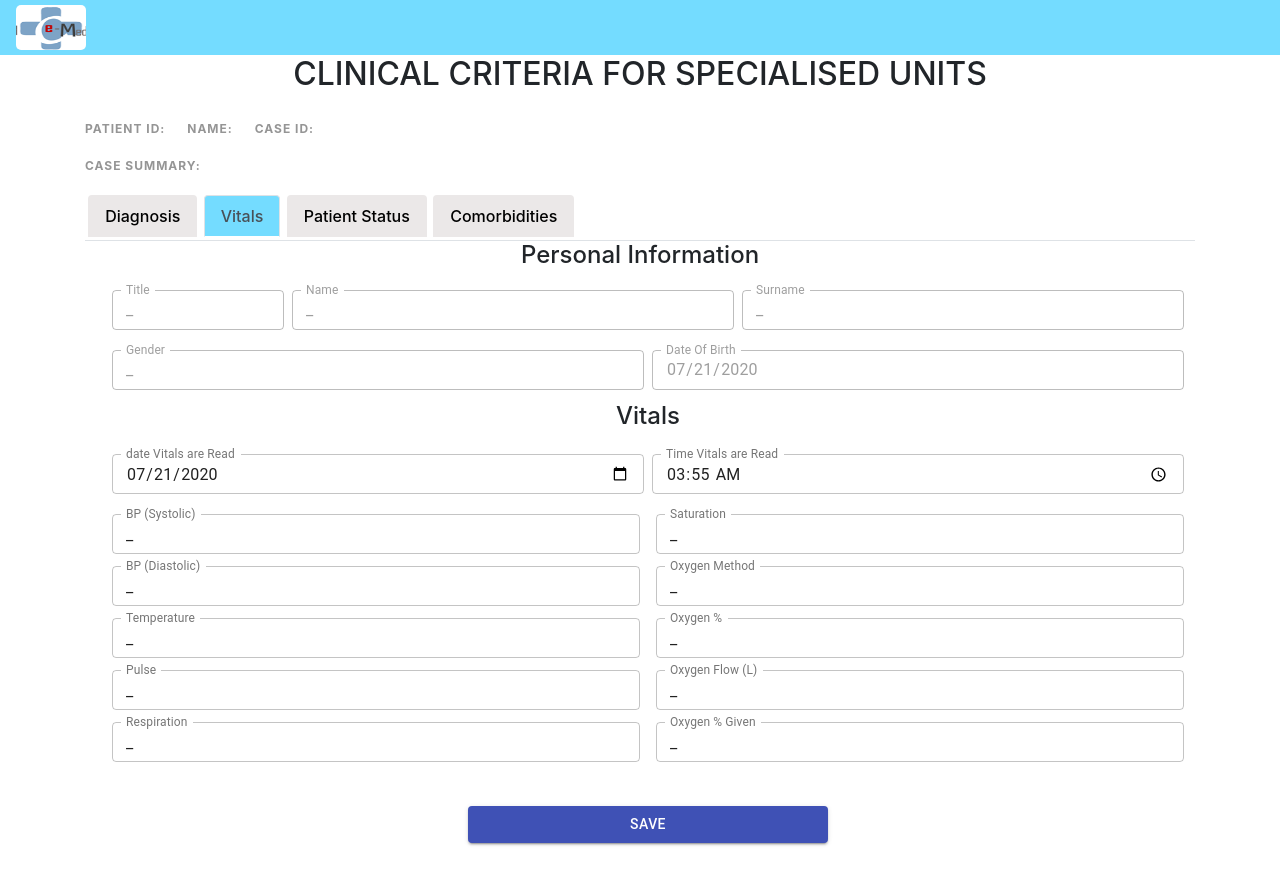
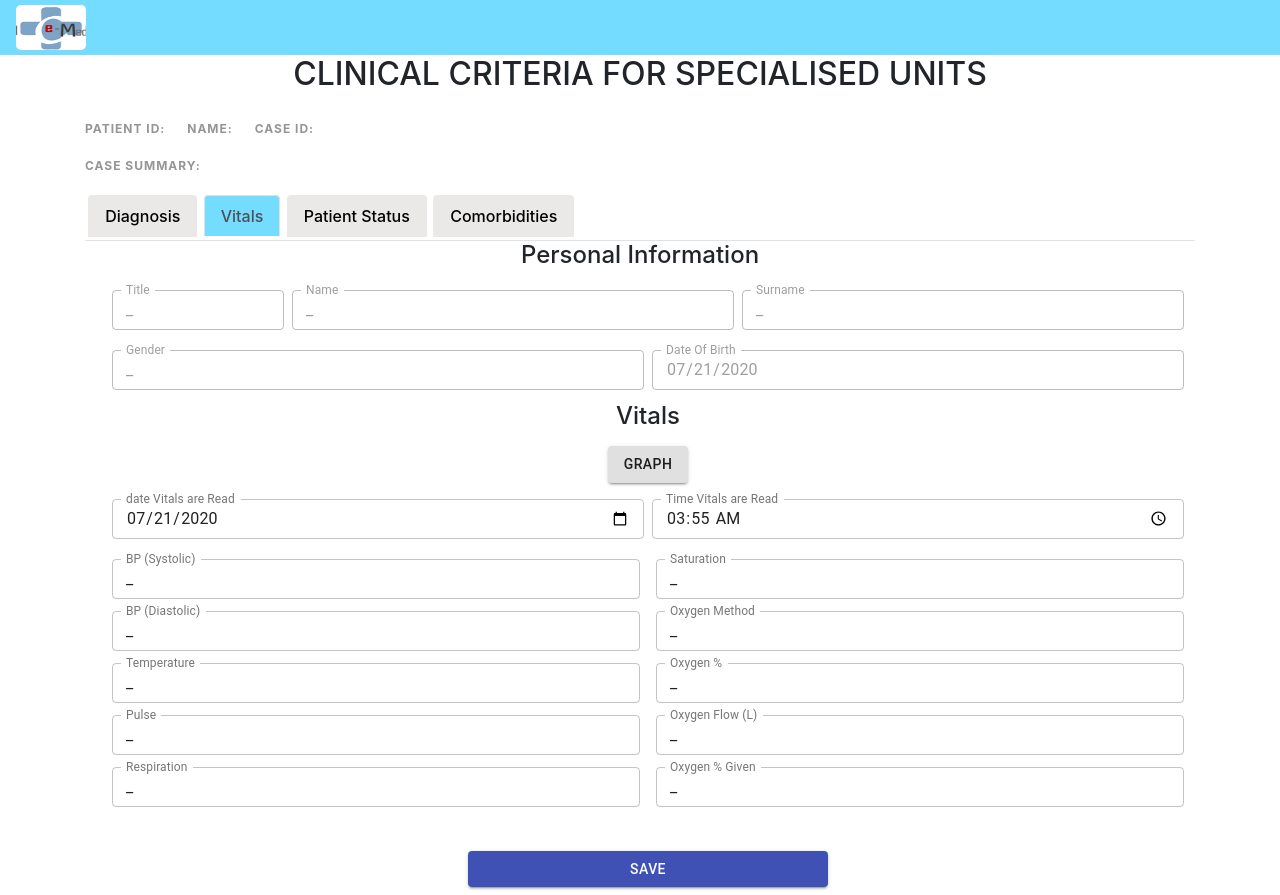
Before and after one commit to ananya92/Ce-Med, a React (Create React App) app in the folder client/: page /basicInformation in a window 1280 px wide. Both pictures are taken after a click on the tab "Vitals". Before the commit the page ends 851 px from the top, so only its background shows below. Built offline with nearby package versions, Linux system fonts and the light colour scheme.

Commit message:
added button

```diff
--- a/client/src/components/BasicInfo/Vitals.js
+++ b/client/src/components/BasicInfo/Vitals.js
@@ -7,6 +7,7 @@ import { makeStyles } from "@material-ui/core/styles";
 import TextField from "@material-ui/core/TextField";
 import Button from "@material-ui/core/Button";
 import moment from "moment";
+
 
 
 
@@ -224,6 +225,17 @@ function Vitals(props) {
 
                     <Grid item xs={12} sm={12}>
                         <h4>Vitals</h4>
+                    </Grid>
+                    <Grid item xs={12} sm={12}>
+
+                        <Button
+                            target="_blank"
+                            href="http://www.google.com/"
+                            variant="contained"
+                            color="outline"
+                        >
+                            Graph
+                    </Button>
                     </Grid>
 
                     <Grid item xs={12} sm={6}>
```
Also changed, not shown: 2 other files (tests, documents, lock files or other folders).
